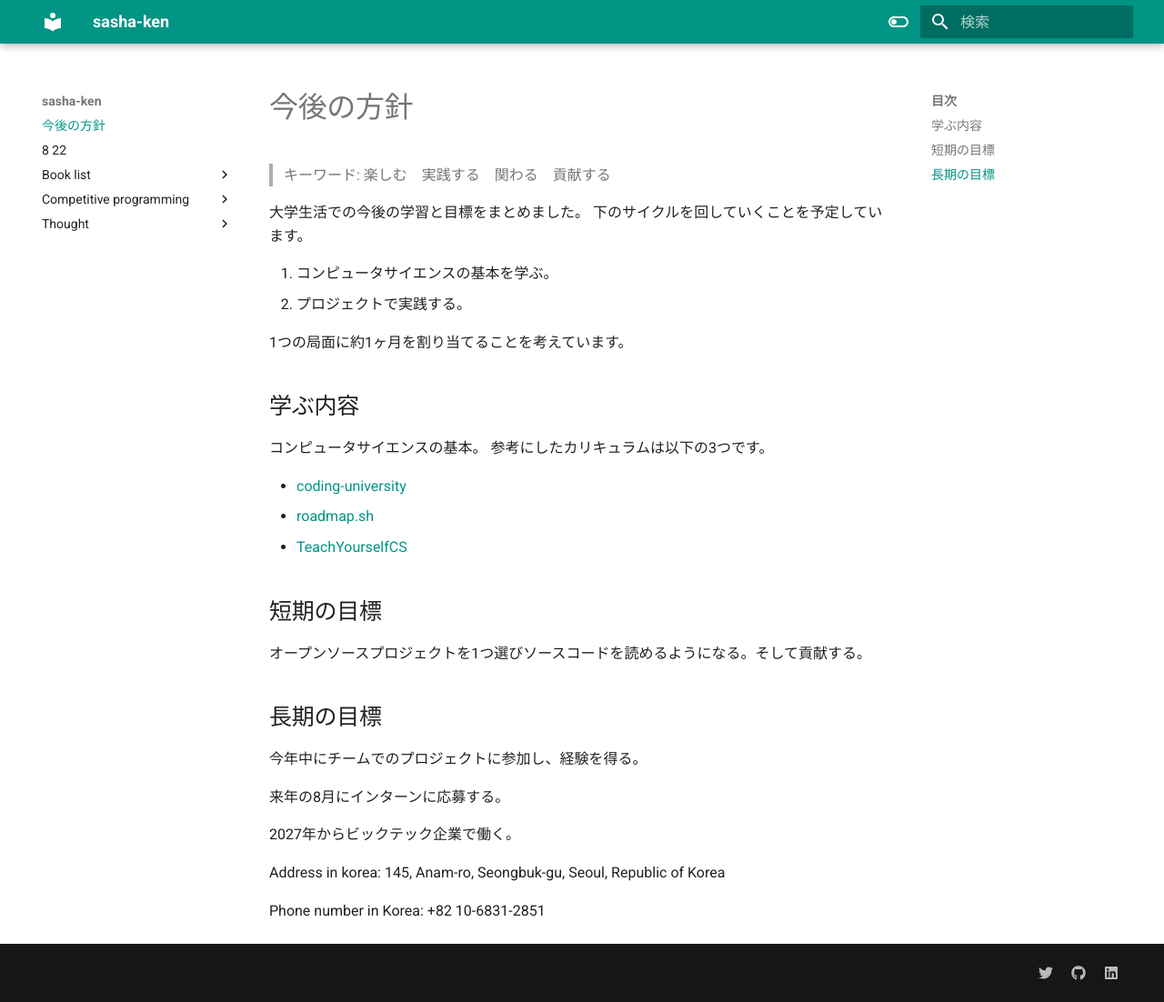
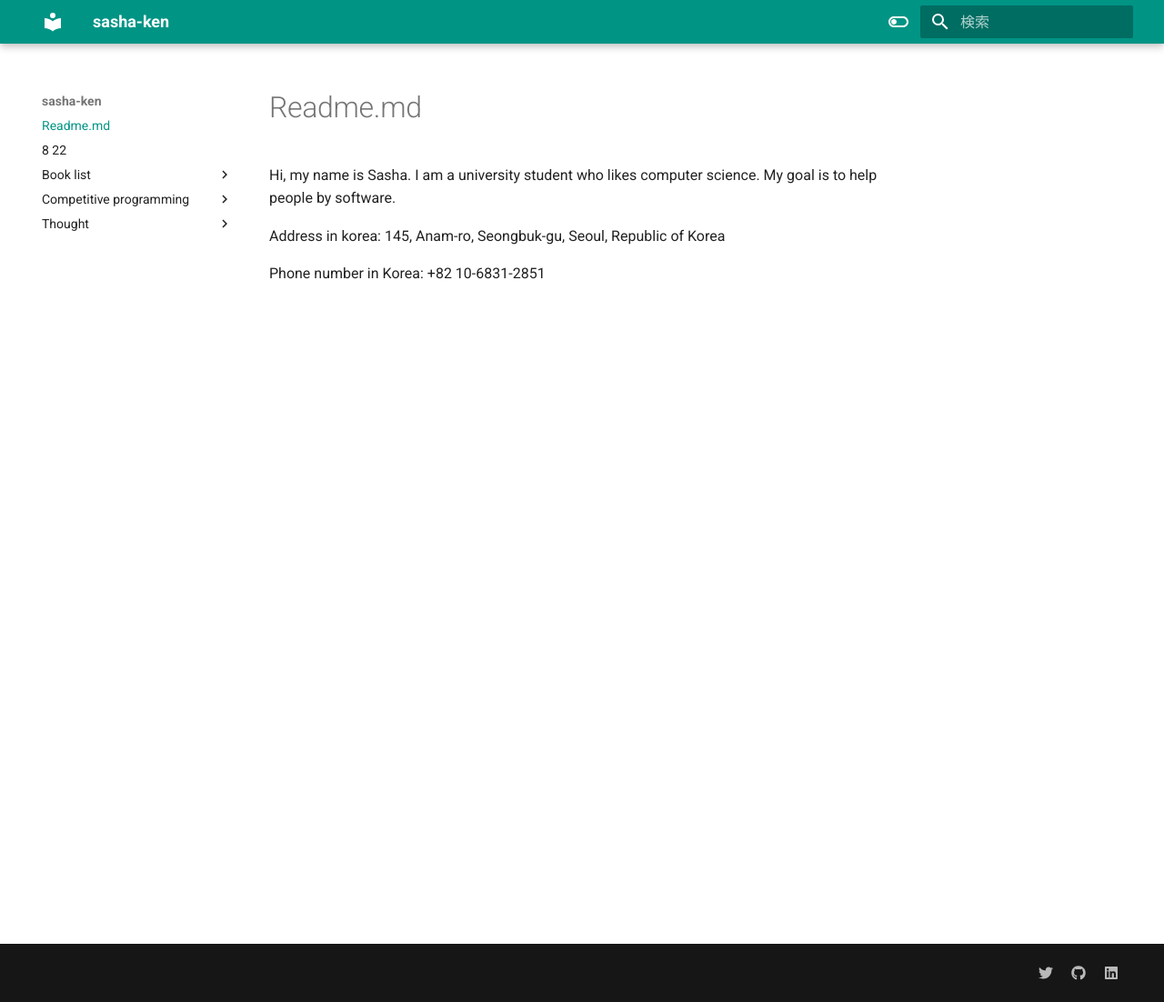
Before and after one commit to quinn-sasha/sasha-ken, an MkDocs documentation site: the page built from docs/index.md, in a window 1280 px wide and 1102 px high. Shown: the whole window at 91% size. Built offline with MkDocs 1.6.1 and Material for MkDocs 9.7.7, drawn with Linux system fonts in a browser that asks for light colours.

Commit message:
Revised profile page

```diff
--- a/docs/index.md
+++ b/docs/index.md
@@ -1,35 +1,8 @@
-# 今後の方針
+# Readme.md
 
->キーワード: 楽しむ　実践する　関わる　貢献する
-
-大学生活での今後の学習と目標をまとめました。
-下のサイクルを回していくことを予定しています。
-
-1. コンピュータサイエンスの基本を学ぶ。
-2. プロジェクトで実践する。
-
-1つの局面に約1ヶ月を割り当てることを考えています。
-
-## 学ぶ内容
-
-コンピュータサイエンスの基本。
-参考にしたカリキュラムは以下の3つです。
-
-- [coding-university](https://github.com/jwasham/coding-interview-university?tab=readme-ov-file#interview-prep-books)
-- [roadmap.sh](https://roadmap.sh/get-started)
-- [TeachYourselfCS](https://github.com/ralphplumley/TeachYourselfCS-JP/blob/main/%E6%97%A5%E6%9C%AC%E8%AA%9E.md)
-
-## 短期の目標
-
-オープンソースプロジェクトを1つ選びソースコードを読めるようになる。そして貢献する。
-
-## 長期の目標
-
-今年中にチームでのプロジェクトに参加し、経験を得る。
-
-来年の8月にインターンに応募する。
-
-2027年からビックテック企業で働く。
+Hi, my name is Sasha.
+I am a university student who likes computer science.
+My goal is to help people by software.
 
 Address in korea:
 145, Anam-ro, Seongbuk-gu, Seoul, Republic of Korea
```
